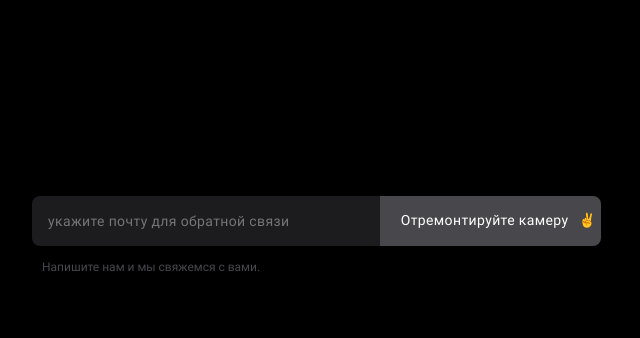
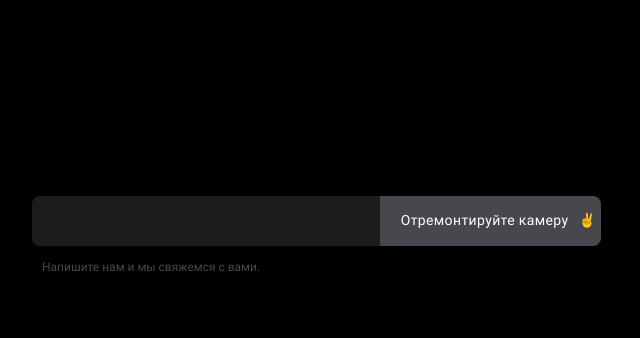
Before and after one commit to Victor-Stepanov/landing-repair-camera, a plain HTML site: page index.html in a window 1280 px wide. Shown: the part 462-800 px from the top of the page, without its empty margins (128-768 px from the left). Drawn offline with Linux system fonts and the light colour scheme.

Commit message:
del placeholder

```diff
--- a/index.html
+++ b/index.html
@@ -18,8 +18,7 @@
 		<h1 class="header__title">Ремонт</h1>
 		<p class="header__subtitle">Плёночных фотоаппаратов</p>
 		<form class="form">
-			<input type="email" class="form__input" name="email" placeholder="укажите почту для обратной связи"
-				required>
+			<input type="email" class="form__input" name="email" required>
 			<button type="submit" class="form__button">
 				<span class="form__button-text">Отремонтируйте камеру</span>✌️</button>
 			<p class="form__text">Напишите нам и мы свяжемся с вами.</p>
@@ -93,8 +92,7 @@
 			<p class="logo__label">Мы открылись</p>
 		</div>
 		<form class="form form_place_footer">
-			<input type="email" class="form__input" name="email" placeholder="укажите почту для обратной связи"
-				required>
+			<input type="email" class="form__input" name="email" required>
 			<button type="submit" class="form__button">
 				<span class="form__button-text">Отремонтируйте камеру</span> ✌️
 			</button>
```
